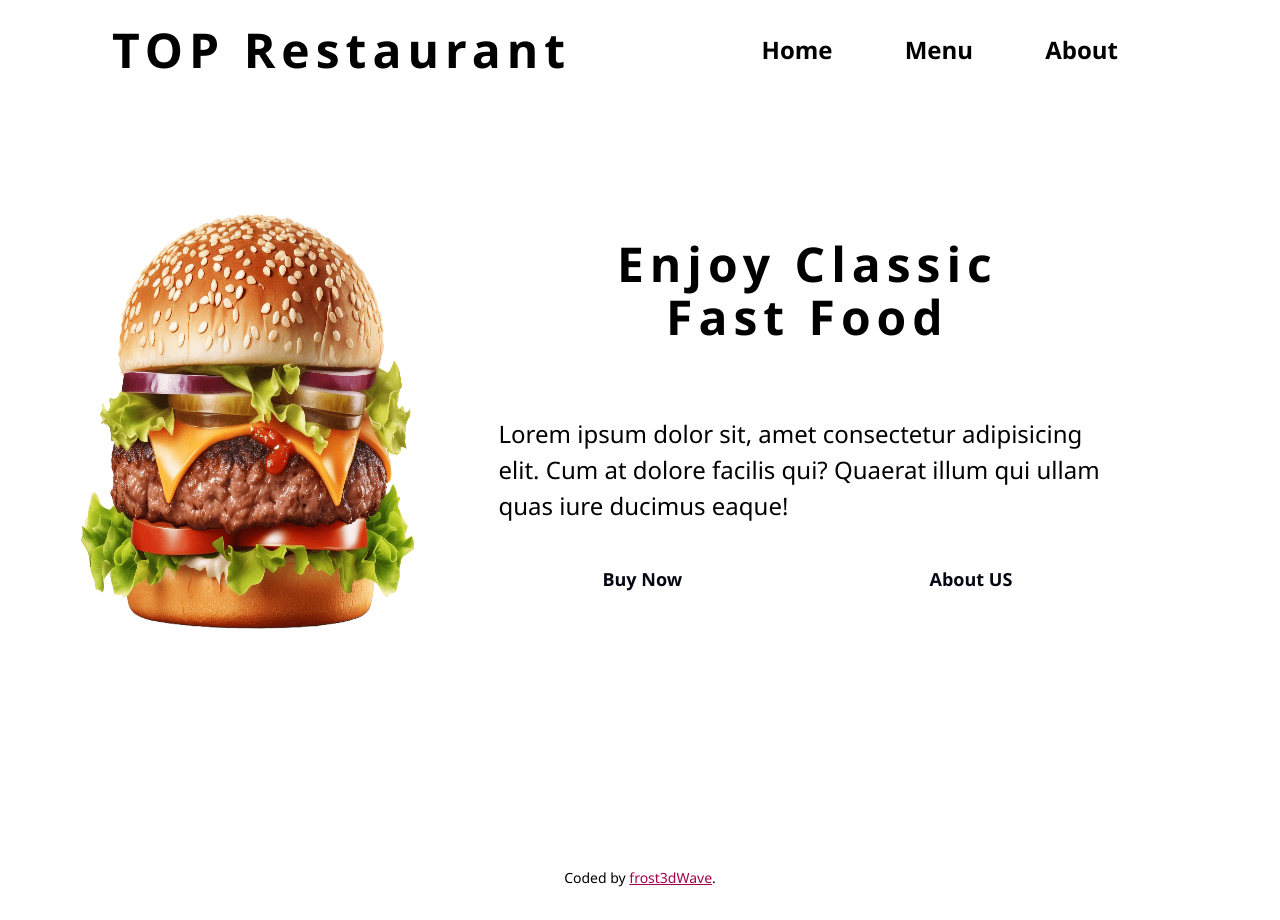
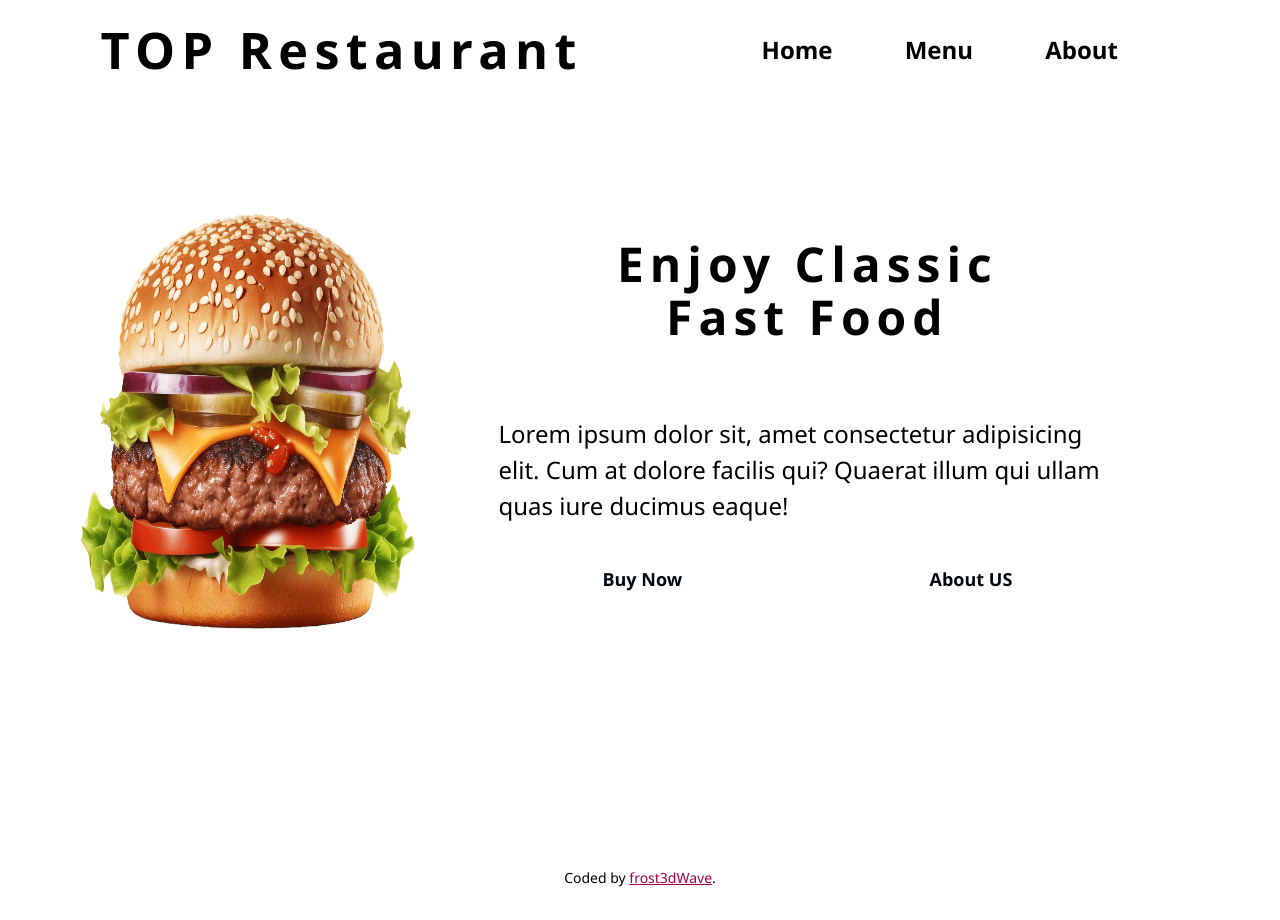
Before and after one commit to frost3dWave/Restaurant-Page, a website built with webpack: page src/template.html in a window 1280 px wide. In both pictures the pointer is over the element "TOP Restaurant". Built offline with nearby package versions, Linux system fonts and the light colour scheme.

Commit message:
added hover effects for h1 header

```diff
--- a/src/styles/homepage.css
+++ b/src/styles/homepage.css
@@ -17,6 +17,12 @@ header {
         font-size: clamp(2rem, 1.6522rem + 1.7391vw, 3rem);
         letter-spacing: 0.125em;
         margin-block: 1rem;
+    }
+
+    h1:hover {
+        cursor: pointer;
+        transform: scale(1.05);
+        transition: transform 300ms ease;
     }
 
     .navigation_bar {
```
